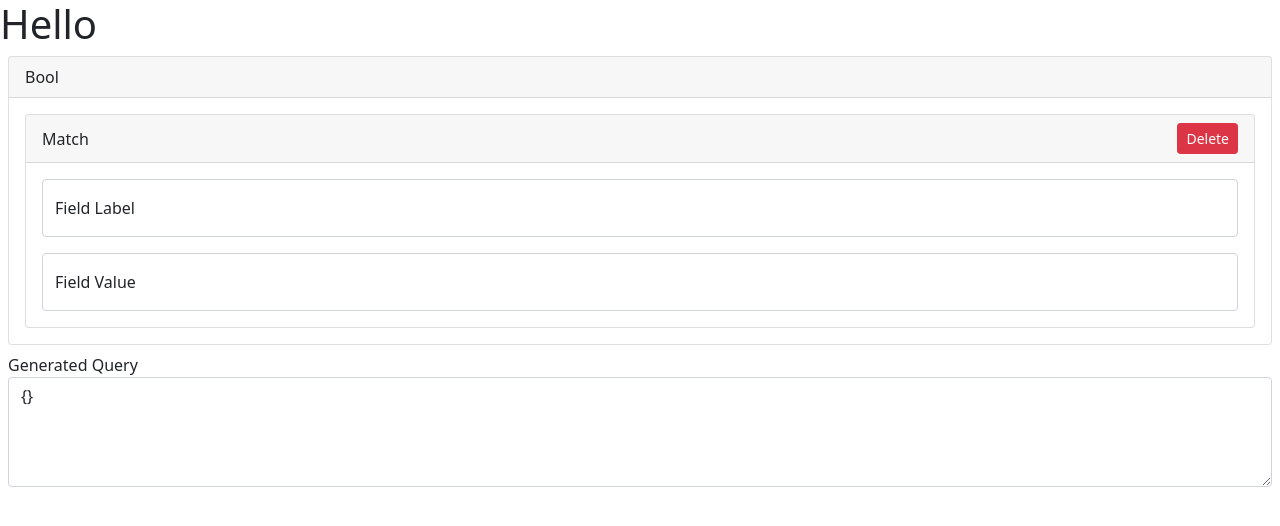
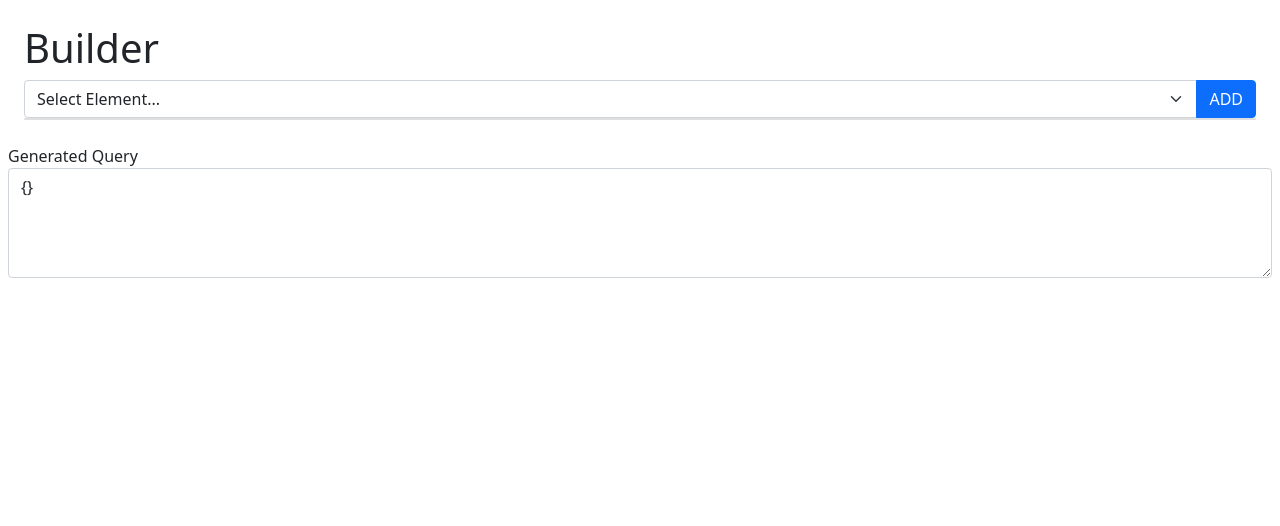
Before and after one commit to elasticdevtools/elasticdevtools, a React (Create React App) app: page / in a window 1280 px wide. Shown: the top 526 px of the page. Built offline with nearby package versions, Linux system fonts and the light colour scheme.

Commit message:
Builder Base Created

```diff
--- /dev/null
+++ b/src/components/main/base.jsx
@@ -0,0 +1,75 @@
+import React, { Component } from "react";
+import "bootstrap/dist/css/bootstrap.css";
+import GetElementByName from "../../utils/getelementbyname";
+
+class Base extends Component {
+  state = {
+    // options: ["Query", "Sort", "Aggs", "Source", "Size"],
+    options: ["Bool", "Query", "Match", "Sort"],
+    currentComponents: [],
+    fieldValue: "Select Element...",
+    heirarchy: ["Base"],
+  };
+
+  updateCurrentComponents = () => {
+    // console.log(this.state.currentComponents);
+    let temp = this.state.currentComponents;
+    let newKey;
+    try {
+      newKey = temp[temp.length - 1].key + 1;
+    } catch {
+      newKey = 0;
+    }
+    let newElement = {
+      key: newKey,
+      value: this.state.fieldValue,
+    };
+    console.log(newElement);
+    this.setState({
+      currentComponents: [...temp, newElement],
+      options: this.state.options.filter((a) => a !== this.state.fieldValue),
+      fieldValue: "Select Element...",
+    });
+  };
+
+  render() {
+    return (
+      <div className="col-sm m-4">
+        <h1>Builder</h1>
+        <div className="input-group">
+          <select
+            className="form-select"
+            id="inputGroupSelect01"
+            onChange={(a) => this.setState({ fieldValue: a.target.value })}
+            aria-label="base builder"
+            value={this.state.fieldValue}
+          >
+            <option>Select Element...</option>
+            {this.state.options.map((a) => (
+              <option value={a}>{a}</option>
+            ))}
+          </select>
+          <button
+            onClick={this.updateCurrentComponents}
+            className="btn btn-primary ml-2"
+            type="button"
+          >
+            ADD
+          </button>
+        </div>
+
+        <div className="card">
+          {this.state.currentComponents.map((a) => (
+            <GetElementByName
+              key={a.key}
+              heirarchy={this.state.heirarchy}
+              element={a}
+            />
+          ))}
+        </div>
+      </div>
+    );
+  }
+}
+
+export default Base;
--- /dev/null
+++ b/src/components/main/querySelector.jsx
@@ -0,0 +1,46 @@
+import React, { Component } from "react";
+import GetElementByName from "../../utils/getelementbyname";
+
+class QuerySelector extends Component {
+  state = {
+    // options: ["Query", "Sort", "Aggs", "Source", "Size"],
+    options: ["Bool", "Match"],
+    fieldValue: "Select Element...",
+    heirarchy: this.props.heirarchy,
+  };
+  render() {
+    return (
+      <div className="card">
+        <div className="card-header d-flex justify-content-between  align-items-center">
+          Query
+          <button
+            // onClick={}
+            type="button"
+            className="btn btn-sm btn-danger"
+          >
+            Delete
+          </button>
+        </div>
+        <div className="card-body">
+          <select
+            class="form-select"
+            aria-label="Query Type Selector"
+            onChange={(a) => this.setState({ fieldValue: a.target.value })}
+          >
+            <option>Select Element...</option>
+            {this.state.options.map((a) => (
+              <option value={a}>{a}</option>
+            ))}
+          </select>
+          <GetElementByName
+            key={this.state.fieldValue}
+            element={this.state.fieldValue}
+            heirarchy={this.state.heirarchy}
+          />
+        </div>
+      </div>
+    );
+  }
+}
+
+export default QuerySelector;
--- /dev/null
+++ b/src/components/main/sort.jsx
@@ -0,0 +1,57 @@
+import React, { Component } from "react";
+
+class Sort extends Component {
+  render() {
+    return (
+      <div className="m-2 card">
+        <div className="card-header d-flex justify-content-between  align-items-center">
+          Sort
+          <button
+            // onClick={}
+            type="button"
+            className="btn btn-sm btn-danger"
+          >
+            Delete
+          </button>
+        </div>
+        <div className="card-body">
+          <div className="form-floating mb-3">
+            <input
+              type="text"
+              className="form-control"
+              id="floatingInput"
+              placeholder="Field Name"
+            />
+            <label for="floatingInput">Field Name</label>
+          </div>
+          <div className="form-check form-check-inline">
+            <input
+              className="form-check-input"
+              type="radio"
+              name="inlineRadioOptions"
+              id="inlineRadio1"
+              value="option1"
+            />
+            <label className="form-check-label" for="inlineRadio1">
+              Ascending
+            </label>
+          </div>
+          <div className="form-check form-check-inline">
+            <input
+              className="form-check-input"
+              type="radio"
+              name="inlineRadioOptions"
+              id="inlineRadio2"
+              value="option2"
+            />
+            <label className="form-check-label" for="inlineRadio2">
+              Descending
+            </label>
+          </div>
+        </div>
+      </div>
+    );
+  }
+}
+
+export default Sort;
--- a/src/components/query/bool.jsx
+++ b/src/components/query/bool.jsx
@@ -6,11 +6,18 @@ class Bool extends Component {
   render() {
     return (
       <React.Fragment>
-        <h1>Hello</h1>
         <div className="card m-2">
-          <div className="card-header">Bool</div>
+          <div className="card-header d-flex justify-content-between  align-items-center">
+            Bool
+            <button
+              // onClick={}
+              type="button"
+              className="btn btn-sm btn-danger"
+            >
+              Delete
+            </button>
+          </div>
           <div>
-            {/* <Match /> */}
             <Match heirarchy={[1, 2, 3]} />
           </div>
         </div>
--- a/src/components/query/match.jsx
+++ b/src/components/query/match.jsx
@@ -54,19 +54,19 @@ class Match extends Component {
   render() {
     return (
       <React.Fragment>
-        <div className="m-3 card">
-          <div class="card-header d-flex justify-content-between  align-items-center">
+        <div className="m-2 card">
+          <div className="card-header d-flex justify-content-between  align-items-center">
             Match
             <button
               // onClick={}
               type="button"
-              class="btn btn-sm btn-danger"
+              className="btn btn-sm btn-danger"
             >
               Delete
             </button>
           </div>
           <div className="card-body">
-            <div class="form-floating mb-3">
+            <div className="form-floating mb-3">
               <input
                 type="text"
                 className="form-control"
@@ -76,7 +76,7 @@ class Match extends Component {
               />
               <label for="name">Field Label</label>
             </div>
-            <div class="form-floating">
+            <div className="form-floating">
               <input
                 type="text"
                 className="form-control"
--- a/src/components/tester/queryField.jsx
+++ b/src/components/tester/queryField.jsx
@@ -5,9 +5,14 @@ function QueryField(props) {
   return (
     <div className="m-2">
       <label for="query">Generated Query</label>
-      <textarea className="form-control" id="query" rows="4">
-        {useSelector((state) => JSON.stringify(state.queryReducer, null, 2))}
-      </textarea>
+      <textarea
+        className="form-control"
+        id="query"
+        rows="4"
+        value={useSelector((state) =>
+          JSON.stringify(state.queryReducer, null, 2)
+        )}
+      />
     </div>
   );
 }
--- a/src/index.js
+++ b/src/index.js
@@ -5,13 +5,13 @@ import App from "./App";
 import reportWebVitals from "./reportWebVitals";
 import "bootstrap/dist/css/bootstrap.css";
 import { Provider } from "react-redux";
-import Bool from "./components/query/bool";
 import QueryField from "./components/tester/queryField";
 import reduxStore from "./reduxTools/store";
+import Base from "./components/main/base";
 
 ReactDOM.render(
   <Provider store={reduxStore}>
-    <Bool />
+    <Base key={0} />
     <QueryField />
   </Provider>,
   document.getElementById("root")
--- /dev/null
+++ b/src/utils/getelementbyname.jsx
@@ -0,0 +1,32 @@
+import React from "react";
+import Bool from "../components/query/bool";
+import Match from "../components/query/match";
+import Sort from "../components/main/sort";
+import QuerySelector from "../components/main/querySelector";
+
+function GetElementByName(props) {
+  let result;
+  let value;
+  console.log("heir", JSON.stringify(props.element));
+  if (typeof props.element === "string") {
+    value = props.element;
+  } else {
+    value = props.element.value;
+  }
+  let heir = [...props.heirarchy, props.element.value];
+  if (value === "Select Element...") {
+    result = <React.Fragment></React.Fragment>;
+  } else if (value === "Bool") {
+    result = <Bool heirarchy={heir} />;
+  } else if (value === "Match") {
+    result = <Match heirarchy={heir} />;
+  } else if (value === "Sort") {
+    result = <Sort heirarchy={heir} />;
+  } else if (value === "Query") {
+    result = <QuerySelector heirarchy={heir} />;
+  }
+  console.log(result);
+  return result;
+}
+
+export default GetElementByName;
```
